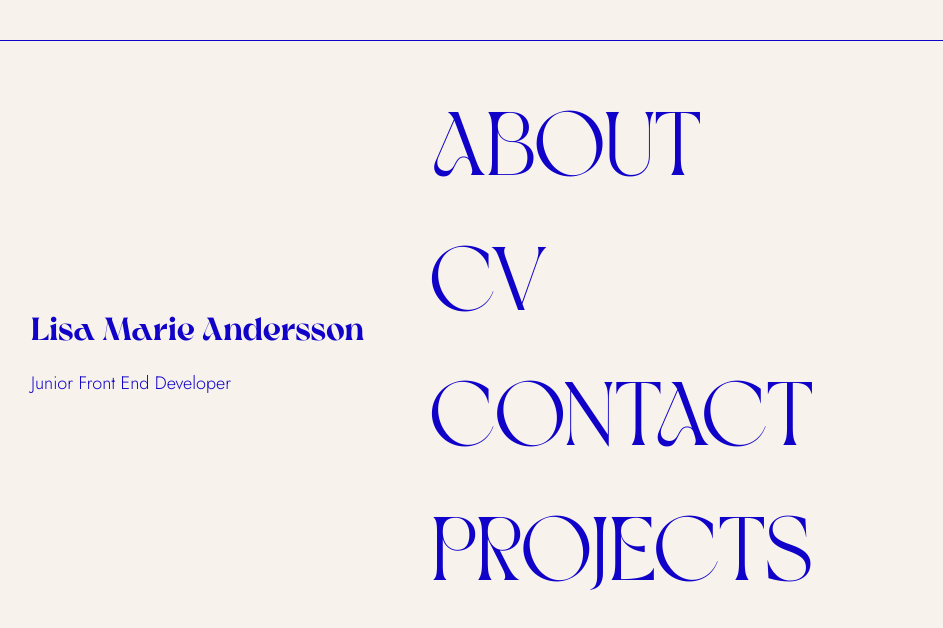
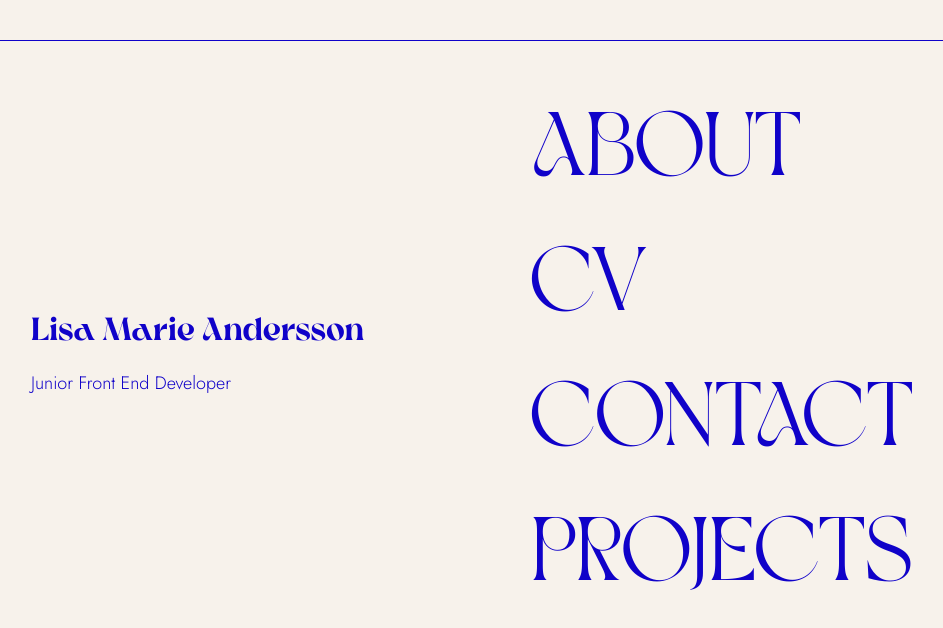
Before and after one commit to lisamarieandersson/showcase-pro, a React (Vite) app: page / in a window 1280 px wide. Shown: the top 628 px of the page, without its empty margins (129-1072 px from the left). Built offline with nearby package versions, Linux system fonts and the light colour scheme.

Commit message:
edit grid child position

```diff
--- a/src/components/navigation-menu/NavigationMenu.scss
+++ b/src/components/navigation-menu/NavigationMenu.scss
@@ -3,7 +3,7 @@
 @import '../../styles/mixins/grid-child.scss';
 
 .navigation-menu {
-  @include grid-child(6, 7);
+  @include grid-child(7, 6);
 
   &__list {
     list-style-type: none;
```
